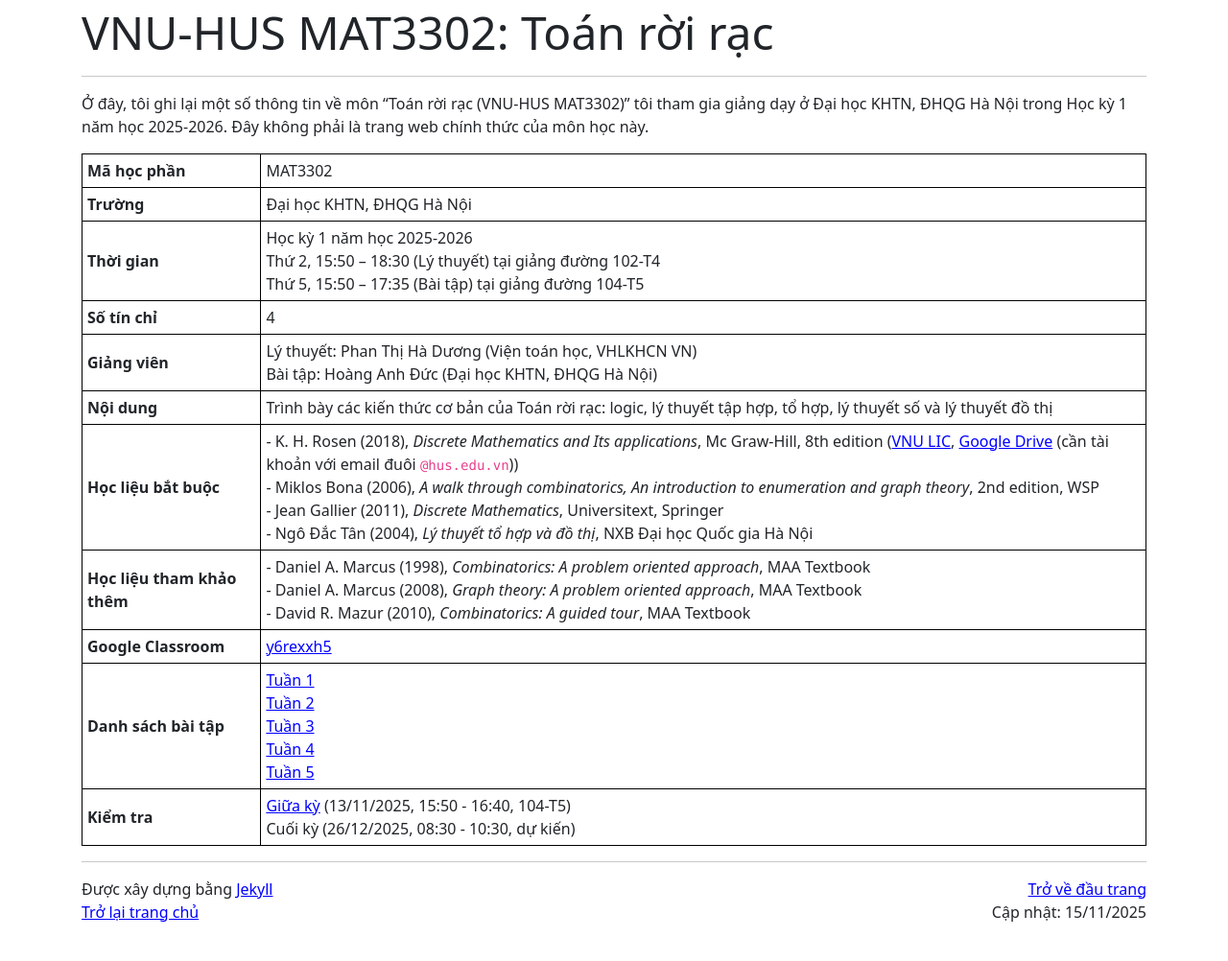
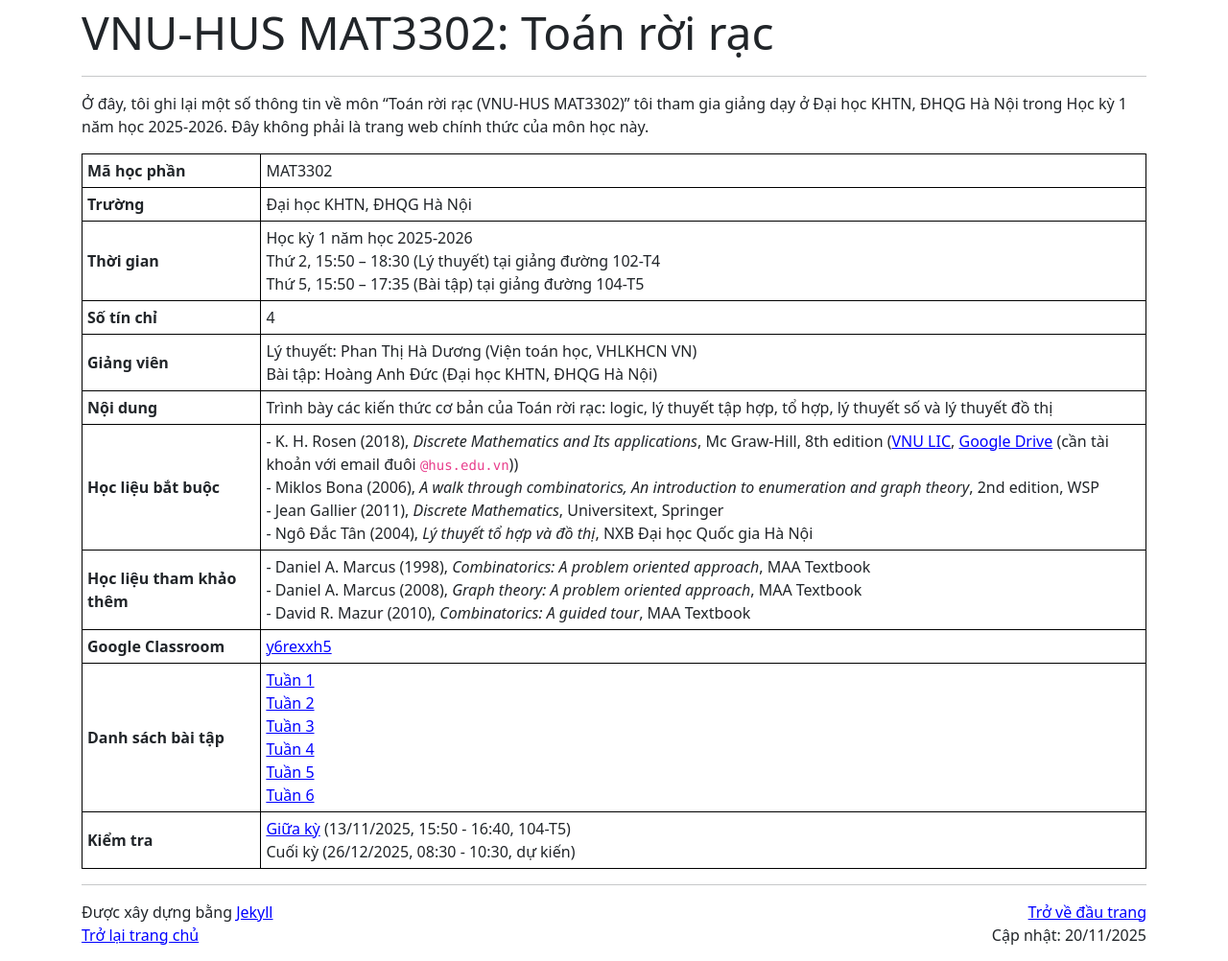
Before and after one commit to hoanganhduc/hoanganhduc.github.io, a Jekyll site: the page built from teaching/VNU-HUS/2025/winter/MAT3302/index.md, in a window 1280 px wide. Shown: the whole page at 96% size. Built offline with Jekyll 4.4.1, drawn with Linux system fonts in a browser that asks for light colours; nearby versions of some CDN libraries; a style sheet for code colours, icons or effects is not loaded; before the commit the page ends 978 px from its top, so only the background shows below that.

Commit message:
Updated @ 2025-11-20  10:04:18 ICT

```diff
--- a/teaching/VNU-HUS/2025/winter/MAT3302/index.md
+++ b/teaching/VNU-HUS/2025/winter/MAT3302/index.md
@@ -1,7 +1,7 @@
 ---
 layout: default
 title: "VNU-HUS MAT3302: Toán rời rạc"
-last_modified_at: 2025-11-15
+last_modified_at: 2025-11-20
 lang: "vi"
 ---
 
@@ -17,5 +17,5 @@ lang: "vi"
 | **Học liệu bắt buộc** | - K. H. Rosen (2018), *Discrete Mathematics and Its applications*, Mc Graw-Hill, 8th edition ([VNU LIC](https://bookworm.vnu.edu.vn/EDetail.aspx?id=96731), [Google Drive](https://drive.google.com/file/d/1ih0TbsAnGfU01spxlxdrxmhy2Fx1usxR/view?usp=sharing) (cần tài khoản với email đuôi `@hus.edu.vn`)) <br /> - Miklos Bona (2006), *A walk through combinatorics, An introduction to enumeration and graph theory*, 2nd edition, WSP <br /> - Jean Gallier (2011), *Discrete Mathematics*, Universitext, Springer <br /> - Ngô Đắc Tân (2004), *Lý thuyết tổ hợp và đồ thị*, NXB Đại học Quốc gia Hà Nội |
 | **Học liệu tham khảo thêm** | - Daniel A. Marcus (1998), *Combinatorics: A problem oriented approach*, MAA Textbook <br /> - Daniel A. Marcus (2008), *Graph theory: A problem oriented approach*, MAA Textbook <br /> - David R. Mazur (2010), *Combinatorics: A guided tour*, MAA Textbook |
 | **Google Classroom** | [y6rexxh5](https://classroom.google.com/c/ODAwMzkxNzA3OTEy?cjc=y6rexxh5) |
-| **Danh sách bài tập**| [Tuần 1]({{ page.url | append: "ps1.pdf" }}) <br> [Tuần 2]({{ page.url | append: "ps2.pdf" }}) <br> [Tuần 3]({{ page.url | append: "ps3.pdf" }}) <br> [Tuần 4]({{ page.url | append: "ps4.pdf" }}) <br> [Tuần 5]({{ page.url | append: "ps5.pdf" }}) |
+| **Danh sách bài tập**| [Tuần 1]({{ page.url | append: "ps1.pdf" }}) <br> [Tuần 2]({{ page.url | append: "ps2.pdf" }}) <br> [Tuần 3]({{ page.url | append: "ps3.pdf" }}) <br> [Tuần 4]({{ page.url | append: "ps4.pdf" }}) <br> [Tuần 5]({{ page.url | append: "ps5.pdf" }}) <br> [Tuần 6]({{ page.url | append: "ps6.pdf" }}) |
 | **Kiểm tra** | [Giữa kỳ]({{ page.url | append: "Midtermsol.pdf" }}) (13/11/2025, 15:50 - 16:40, 104-T5) <br> Cuối kỳ (26/12/2025, 08:30 - 10:30, dự kiến) |
```
Also changed, not shown: 2 other files.
